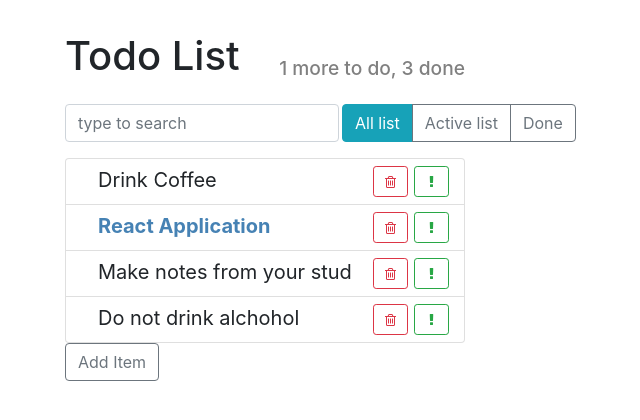
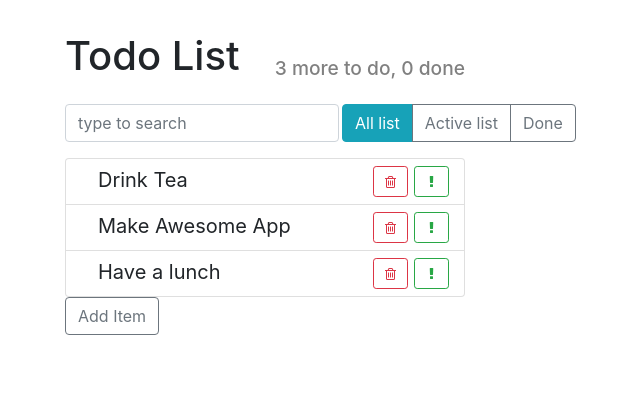
Before and after one commit to Altair-sh/todolist-react, a React (Create React App) app: page / in a window 1280 px wide. Shown: the top 420 px of the page, without its empty margins (375-1015 px from the left). Built offline with nearby package versions, Linux system fonts and the light colour scheme.

Commit message:
step 31: toggleProperty

```diff
--- a/src/components/App/App.jsx
+++ b/src/components/App/App.jsx
@@ -7,15 +7,23 @@ import ItemAddForm from '../ItemAddForm'
 import './App.css'
 
 export default class App extends Component {
-    maxId = 100
+    maxId = 1
 
     state = {
         todoData: [
-            { label: 'Drink Coffee', important: false, id: 1 },
-            { label: 'React Application', important: true, id: 2 },
-            { label: 'Make notes from your stud', important: false, id: 3 },
-            { label: 'Do not drink alchohol', important: false, id: 4 },
+            this.createTodoItem('Drink Tea'),
+            this.createTodoItem('Make Awesome App'),
+            this.createTodoItem('Have a lunch'),
         ]
+    }
+
+    createTodoItem(label) {
+        return {
+            label,
+            important: false,
+            done: false,
+            id: this.maxId++
+        }
     }
 
     deleteItem = (id) => {
@@ -29,21 +37,38 @@ export default class App extends Component {
         })
     }
 
+    toggleProperty(arr, id, propName) {
+        const idx = arr.findIndex((element) => element.id === id)
+        const oldItem = arr[idx]
+        const newItem = {...oldItem, [propName]: !oldItem[propName]}
+        return [
+            ...arr.slice(0, idx),
+            newItem,
+            ...arr.slice(idx +1)
+        ]
+    }
+
     onToggleImportant = (id) => {
         console.log('toggle important', id)
+        this.setState(({todoData}) => {
+            return {
+                todoData: this.toggleProperty(todoData, id, 'important')
+            };
+        });
     }
 
     onToggleDone = (id) => {
         console.log('toggle done', id)
+        this.setState(({todoData}) => {
+            return {
+                todoData: this.toggleProperty(todoData, id, 'done')
+            };
+        });
     }
 
     addItem = (text) => {
         console.log('add', text)
-        const newItem = {
-            label: text,
-            important: false,
-            id: this.maxId++
-        }
+        const newItem = this.createTodoItem(text)
         this.setState(({todoData}) => {
             const newArray = [ ...todoData, newItem ]
             return {
@@ -53,14 +78,18 @@ export default class App extends Component {
     }
 
     render() {
+        const { todoData } = this.state
+        const doneCount = todoData.filter((element) => element.done).length
+        const todoCount = todoData.length - doneCount
+
         return (
             <div className="todo-app">
-                <AppHeader toDo={1} done={3}/>
+                <AppHeader toDo={todoCount} done={doneCount}/>
                 <div className="top-panel d-flex">
                     <SearchPanel/>
                     <ItemStatusFilter/>
                 </div>
-                <TodoList todos={this.state.todoData}
+                <TodoList todos={todoData}
                     onDeleted={this.deleteItem}
                     onToggleImportant = {this.onToggleImportant}
                     onToggleDone = {this.onToggleDone}/>
```
